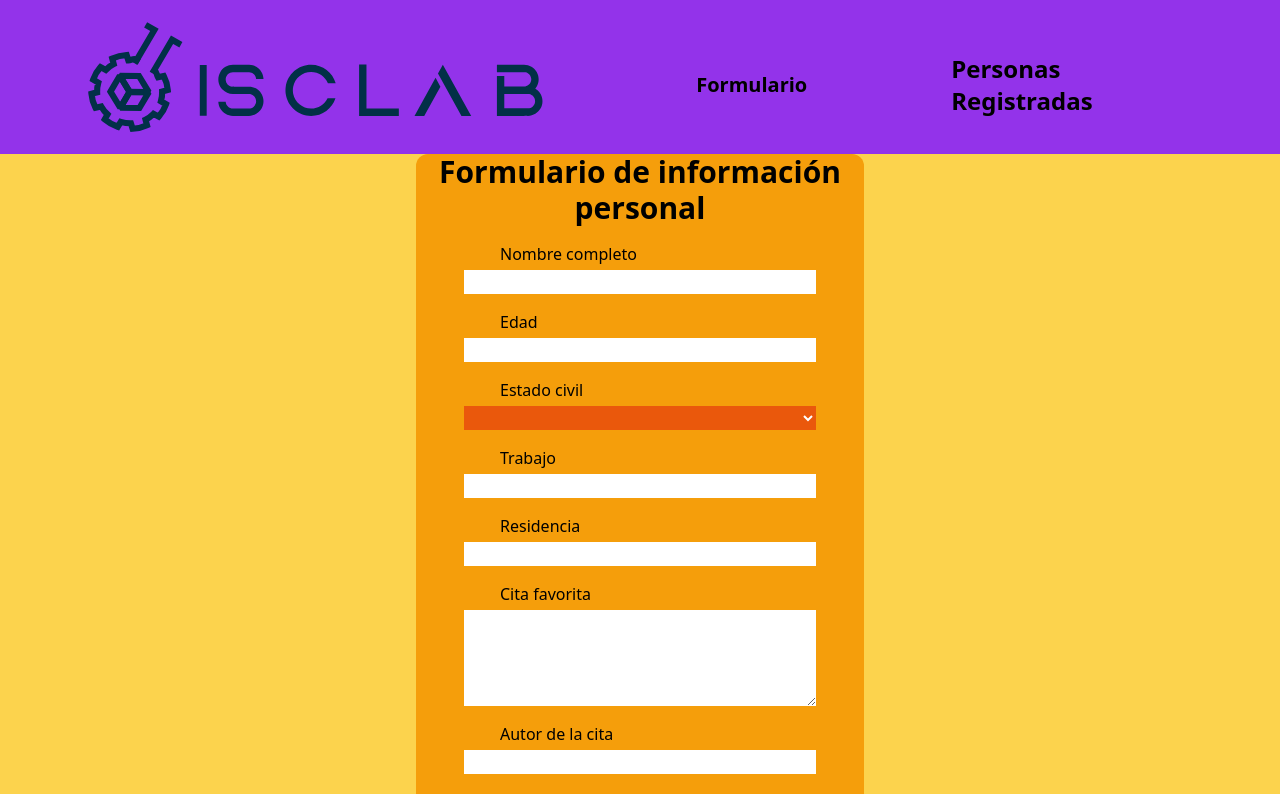
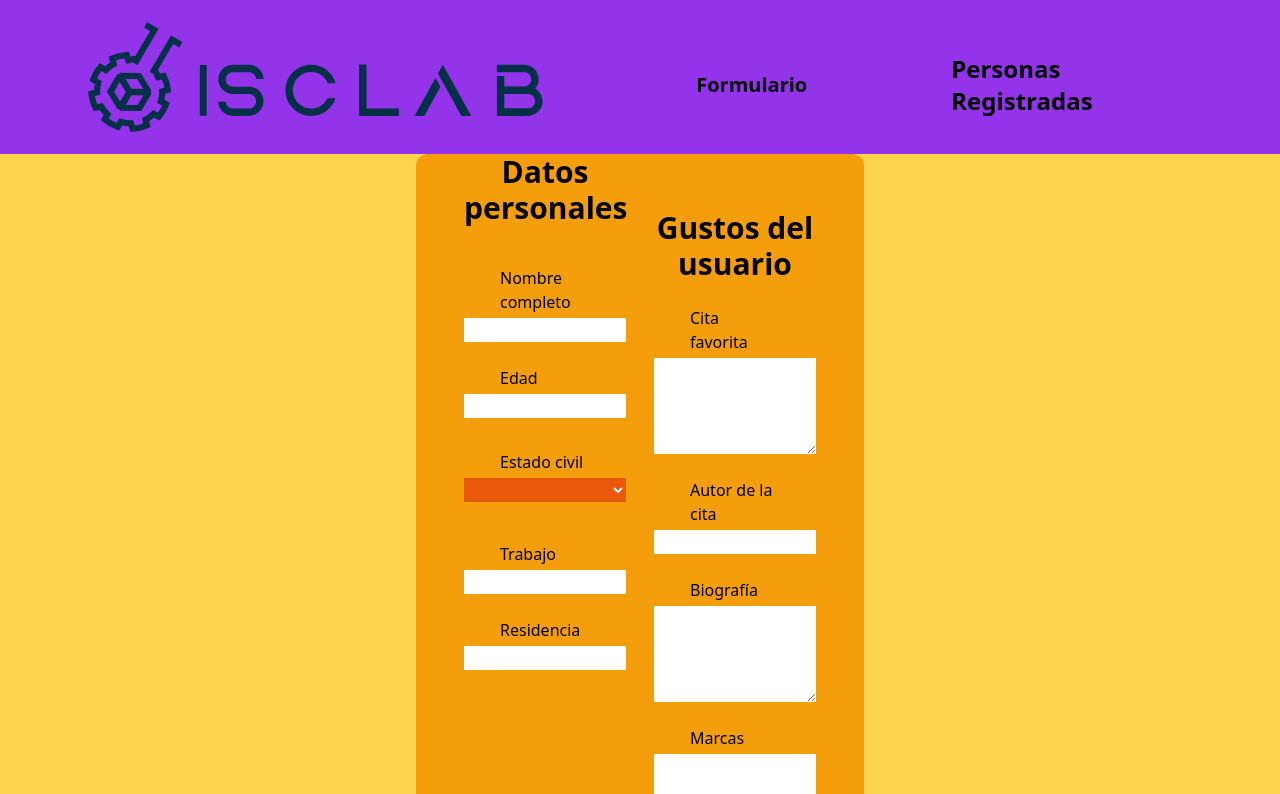
Before and after one commit to YasifJoaquin/Personas-UXD, a Vue app: page /formulario in a window 1280 px wide. Shown: the top 794 px of the page. Built offline with nearby package versions, Linux system fonts and the light colour scheme.

Commit message:
Version no terminada, mejor en segundas :c

```diff
--- a/src/components/InputsNum.vue
+++ b/src/components/InputsNum.vue
@@ -1,33 +1,30 @@
+<script>
+export default {
+    props: {
+        label: {
+            type: String,
+            required: true,
+            }
+    },
+    data() {
+        return {
+            content: ' '
+        }
+    },
+    methods: {
+        enviarPadre() {
+            this.$emit('datonum',this.content)
+        }
+    }
+}
+</script>
+
 <template>
     <div>
+        <slot></slot>
+        <br>
         <label class="block font-medium px-9">{{ label }}</label>
-        <input v-bind="value" :type="type" :min="min" :max="max" class="form-input mt-1 block w-full">
+        <input type="number" min="10" max="99" class="form-input mt-1 block w-full mb-8" @input="enviarPadre">
+
     </div>
 </template>
-
-<script>
-    export default {
-        props: {
-            label: {
-                type: String,
-                required: true,
-            },
-            type: {
-                type: String,
-                default: 'number',
-            },
-            value: {
-                type: [String, Number],
-                required: true,
-            },
-            min: {
-                type: String,
-                default: 18,
-            },
-            max: {
-                type: String,
-                default: 99,
-            }
-        },
-    };
-</script>
--- /dev/null
+++ b/src/components/InputsTxt.vue
@@ -0,0 +1,30 @@
+<script>
+export default {
+    props: {
+        label: {
+            type: String,
+            required: true,
+            }
+    },
+    data() {
+        return {
+            content: ' '
+        }
+    },
+    methods: {
+        enviarPadre() {
+            this.$emit('dato',this.content)
+        }
+    }
+}
+</script>
+
+<template>
+    <div>
+        <slot></slot>
+        <br>
+        <label class="block font-medium px-9">{{ label }}</label>
+        <input type="text" class="form-input mt-1 block w-full" @input="enviarPadre">
+
+    </div>
+</template>
--- a/src/components/InputsTxtArea.vue
+++ b/src/components/InputsTxtArea.vue
@@ -1,33 +1,30 @@
 <script>
 export default {
-        data(){
-            return {
-                contenido: ''
-            }
-        },
     props: {
         label: {
             type: String,
             required: true,
+            }
     },
-            value: {
-                type: [String, Number],
-                required: true,
-            },
+    data() {
+        return {
+            datoarea: ' '
+        }
     },
     methods: {
         enviar() {
-                this.$emit('content', this.contenido)
+            this.$emit('dataarea',this.datoarea)
         }
     }
-    };
+}
 </script>
-
 
 <template>
     <div>
+        <slot></slot>
+        <br>
         <label class="block font-medium px-9">{{ label }}</label>
-        <textarea v-model="contentido" @input="enviar" class="form-textarea mt-1 block w-full h-24"></textarea>
+        <textarea type="text" v-model="datoarea" class="form-textarea mt-1 block w-full h-24" @input="enviar()"></textarea>
 
     </div>
 </template>
--- a/src/views/FormularioView.vue
+++ b/src/views/FormularioView.vue
@@ -1,8 +1,17 @@
 <script>
 import axios from "axios";
+import inputtxt from '../components/InputsTxt.vue';
+import inputnum from '../components/InputsNum.vue';
+import inputarea from '../components/InputsTxtArea.vue';
+
+
 let API_URL = "/api/guardarPersonasUxd.php";
 
 export default {
+    components:{
+        inputtxt, inputnum, inputarea
+    },
+    emits: ['dato','datonum','dataarea'],
     data() {
         return {
             nombre: '',
@@ -27,8 +36,31 @@ let API_URL = "/api/guardarPersonasUxd.php";
     mounted() {
 
     },
-
     methods: {
+            nombrecompleto(s){
+                this.nombre=s;
+            },
+            Edad(s){
+                this.edad=s;
+            },
+            Trabajo(s){
+                this.trabajo=s;
+            },
+            Residencia(s){
+                this.residencia=s;
+            },
+            Cita(s){
+                this.cita=s;
+            },
+            AutorCita(s){
+                this.citaAutor=s;
+            },
+            Bio(s){
+                this.bio=s;
+            },
+            Marcas(s){
+                this.marcas=s;
+            },
             //Funcion para enviar datos a la pagina del maestro
             Registro() {
                 axios
@@ -67,16 +99,13 @@ let API_URL = "/api/guardarPersonasUxd.php";
 <template>
     <div class="w-full h-auto bg-amber-300">
         <div class="max-w-md mx-auto bg-amber-500 rounded-xl">
-            <h1 class="text-3xl font-semibold mb-4 text-center flex">Formulario de información personal</h1>
             <form method="get" class="px-12">
+                <div class="grid grid-cols-2 gap-7">
                     <div class="mb-4">
-                    <label for="nombre" class="block font-medium px-9">Nombre completo</label>
-                    <input id="nombre" v-model="nombre" type="text" class="form-input mt-1 block w-full" :class="{ 'border-red-500': errors.nombre }">
-                </div>
-                <div class="mb-4">
-                    <label for="edad" class="block font-medium px-9">Edad</label>
-                    <input id="edad" v-model.number="edad" type="number" min="18" max="99" class="form-input mt-1 block w-full" :class="{ 'border-red-500': errors.edad }">
-                </div>
+                        <h1 class="text-3xl font-bold mb-4 text-center">Datos personales</h1>
+                        <inputtxt label="Nombre completo" v-model="nombrecompleto"></inputtxt>
+                        <inputnum label="Edad" v-model="Edad"></inputnum>
+
                         <div class="mb-4">
                             <label for="estado-civil" class="block font-medium px-9">Estado civil</label>
                             <select id="estado-civil" v-model.number="estadoCivil" class="form-select mt-1 block w-full bg-orange-600 text-white" :class="{ 'border-red-500': errors.estadoCivil }">
@@ -88,26 +117,22 @@ let API_URL = "/api/guardarPersonasUxd.php";
                                 <option value="6">Viudo</option>
                             </select>
                         </div>
+
+                        <inputtxt label="Trabajo" v-model="Trabajo"></inputtxt>
+                        <inputtxt label="Residencia" v-model="Residencia"></inputtxt>
+
+
+                    </div>
+
                     <div class="mb-4">
-                    <label for="trabajo" class="block font-medium px-9">Trabajo</label>
-                    <input id="trabajo" v-model="trabajo" type="text" class="form-input mt-1 block w-full" :class="{ 'border-red-500': errors.trabajo }">
+                        <h1 class="text-3xl font-bold mt-14 text-center">Gustos del usuario</h1>
+                        <inputarea label="Cita favorita" @dataarea="Cita"></inputarea>
+                        <inputtxt label="Autor de la cita" v-model="AutorCita"></inputtxt>
+                        <inputarea label="Biografía" @dataarea="Bio"></inputarea>
+                        <inputarea label="Marcas" @dataarea="Marcas"></inputarea>
                     </div>
-                <div class="mb-4">
-                    <label for="residencia" class="block font-medium px-9">Residencia</label>
-                    <input id="residencia" v-model="residencia" type="text" class="form-input mt-1 block w-full" :class="{ 'border-red-500': errors.residencia }">
                 </div>
-                <div class="mb-4">
-                    <label for="cita" class="block font-medium px-9">Cita favorita</label>
-                    <textarea id="cita" v-model="cita" class="form-textarea mt-1 block w-full h-24" :class="{ 'border-red-500': errors.cita }"></textarea>
-                </div>
-                <div class="mb-4">
-                    <label for="cita-autor" class="block font-medium px-9">Autor de la cita</label>
-                    <input id="cita-autor" v-model="citaAutor" type="text" class="form-input mt-1 block w-full" :class="{ 'border-red-500': errors.citaAutor }">
-                </div>
-                <div class="mb-4">
-                    <label for="bio" class="block font-medium px-9">Biografía</label>
-                    <textarea id="bio" v-model="bio" class="form-textarea mt-1 block w-full h-32" :class="{ 'border-red-500': errors.bio }"></textarea>
-                </div>
+
                 <div class="mt-6">
                     <button @click="Registro()" class="px-4 py-2 bg-blue-500 text-white rounded hover:bg-blue-600 flex ">Enviar</button>
                 </div>
```
Lines whose indentation alone changed are shown as unchanged.
